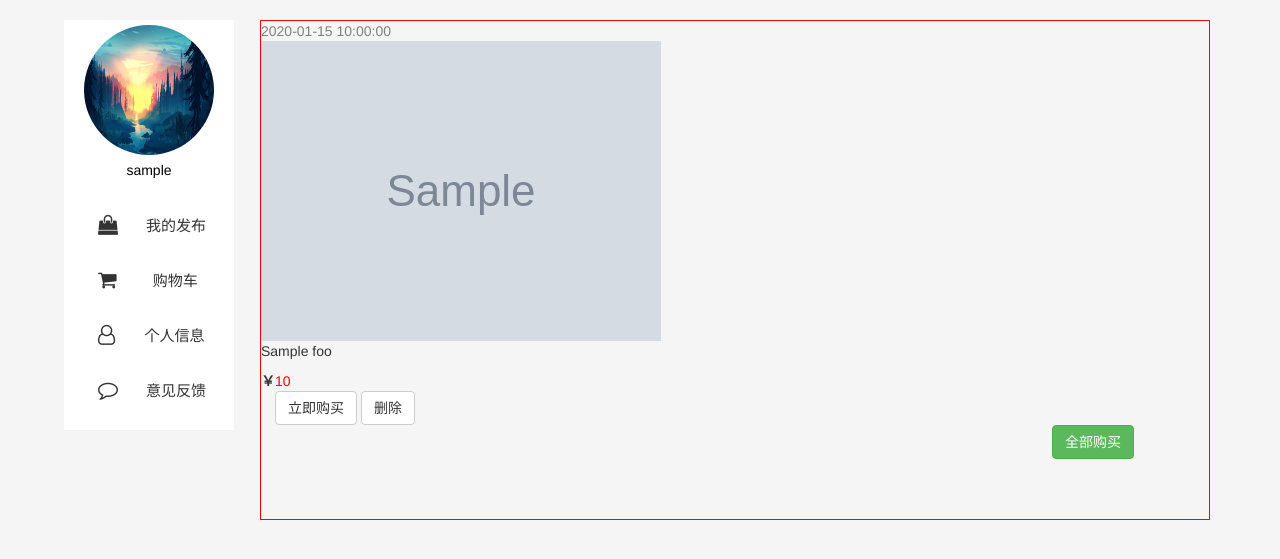
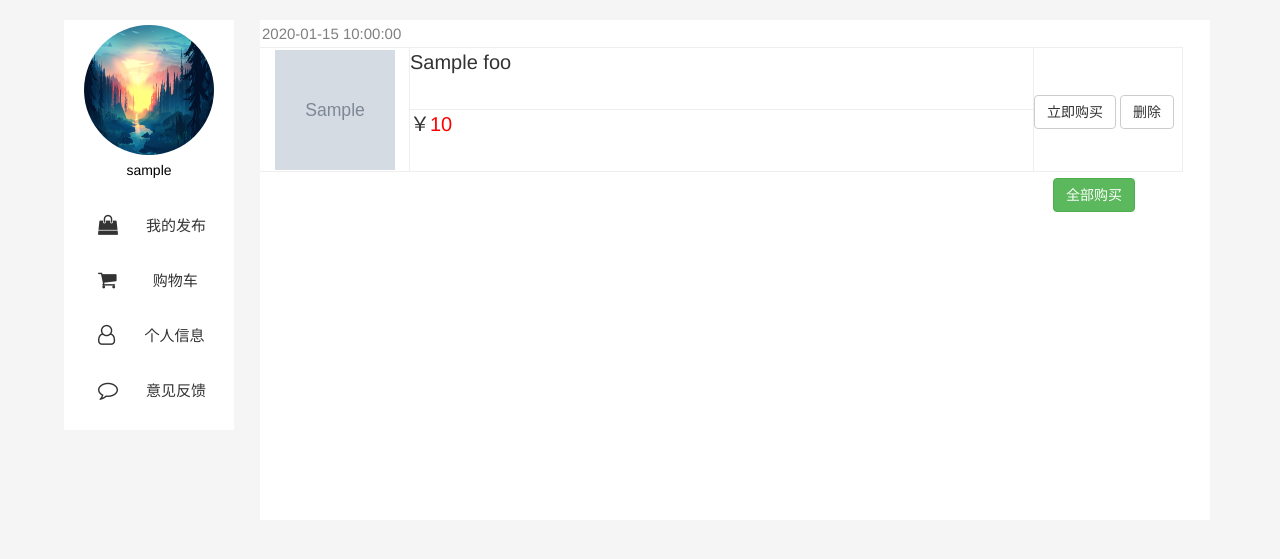
Before and after one commit to alice5426/-, a Django app: template app/templates/user_center.html in a window 1280 px wide. Shown: the part 40-599 px from the top of the page. Run offline with Django 3.2, Linux system fonts and the light colour scheme; the template is opened without the code that fills it: most values are stand-ins (such as "Sample title", 1, 10 or a date in 2020); grey boxes marked "Sample" are stand-in pictures; some libraries are stand-ins or nearby versions.

Commit message:
Update user_center.css

```diff
--- a/app/static/css/user_center.css
+++ b/app/static/css/user_center.css
@@ -30,12 +30,171 @@
     margin-top: 5px;
     margin-left: 20px;
 }
-
-.user_center .user_center_right {
+.user_center_right {
     width: 950px;
     height: 500px;
-    border: 1px solid red;
+    /*border: 1px solid red;*/
     float: right;
     margin-left: 10px;
     margin-right: 30px;
+    background: white;
+    overflow-y: auto;
 }
+.show_1_1 {
+    width: 930px;
+    height: 150px;
+    /*border: 1px solid blue;*/
+    margin-bottom: 5px;
+}
+
+.tou_20 {
+    margin-top: 3px;
+    font-size: 15px;
+    margin-bottom: 3px;
+    margin-left: 2px;
+}
+
+.tou_20 a:hover {
+    text-decoration: none;
+}
+
+.last_left {
+    float: left;
+    border-bottom: 1px solid #eee;
+    border-top: 1px solid #eee;
+    border-right: 1px solid #eee;
+    width: 150px;
+    height: 125px;
+}
+
+.left_bg {
+    width: 120px;
+    height: 120px;
+    margin: 2px auto auto;
+}
+
+.left_bg img {
+    width: 100%;
+    height: 100%;
+}
+
+.last_middle {
+    float: left;
+    width: 623px;
+    height: 125px;
+    border-bottom: 1px solid #eee;
+    border-top: 1px solid #eee;
+}
+
+.last_middle_1 {
+    font-size: 20px;
+    font-weight: normal;
+    height: 62px;
+    border-bottom: 1px solid #eee;
+}
+
+.last_middle_2 {
+    font-size: 20px;
+    font-weight: lighter;
+}
+
+.last_right {
+    float: left;
+    border: 1px solid #eee;
+    width: 150px;
+    height: 125px;
+    line-height: 125px;
+}
+
+.show_3_bg {
+    width: 930px;
+    height: 500px;
+    background: white;
+    /*border: 1px solid red;*/
+    padding-left: 20px;
+}
+
+.show_3_bg a:hover {
+    text-decoration: none;
+}
+
+.fir_flo {
+    width: 910px;
+    height: 200px;
+}
+
+.fir_flo .touxiang_28 {
+    width: 80px;
+    text-align: center;
+    float: left;
+    line-height: 200px;
+}
+
+.fir_flo .touxiang_img {
+    width: 150px;
+    height: 150px;
+    float: left;
+    margin-top: 25px;
+}
+
+.touxiang_img img {
+    width: 100%;
+    height: 100%;
+    float: left;
+    line-height: 200px;
+}
+
+.chose_file {
+    float: left;
+    line-height: 200px;
+    margin-left: 5px;
+}
+
+.sec_flo {
+    width: 910px;
+    height: 30px;
+    margin-bottom: 20px;
+    /*display: block;*/
+    /*border: 1px solid blue;*/
+}
+
+.left-size {
+    width: 80px;
+    text-align: center;
+    float: left;
+}
+
+.sec_flo .user_nicheng {
+    float: left;
+}
+
+.thi_flo {
+    width: 910px;
+    height: 30px;
+    margin-bottom: 20px;
+}
+
+.last_90 {
+    float: left;
+    width: 500px;
+    /*display: block;*/
+}
+
+.fou_flo {
+    width: 910px;
+    height: 30px;
+    margin-bottom: 20px;
+    /*border: 1px solid blue;*/
+}
+
+.wu_flo {
+    width: 910px;
+    height: 30px;
+    margin-bottom: 20px;
+}
+
+.six_flo {
+    width: 910px;
+    height: 30px;
+    margin-bottom: 20px;
+}
```
